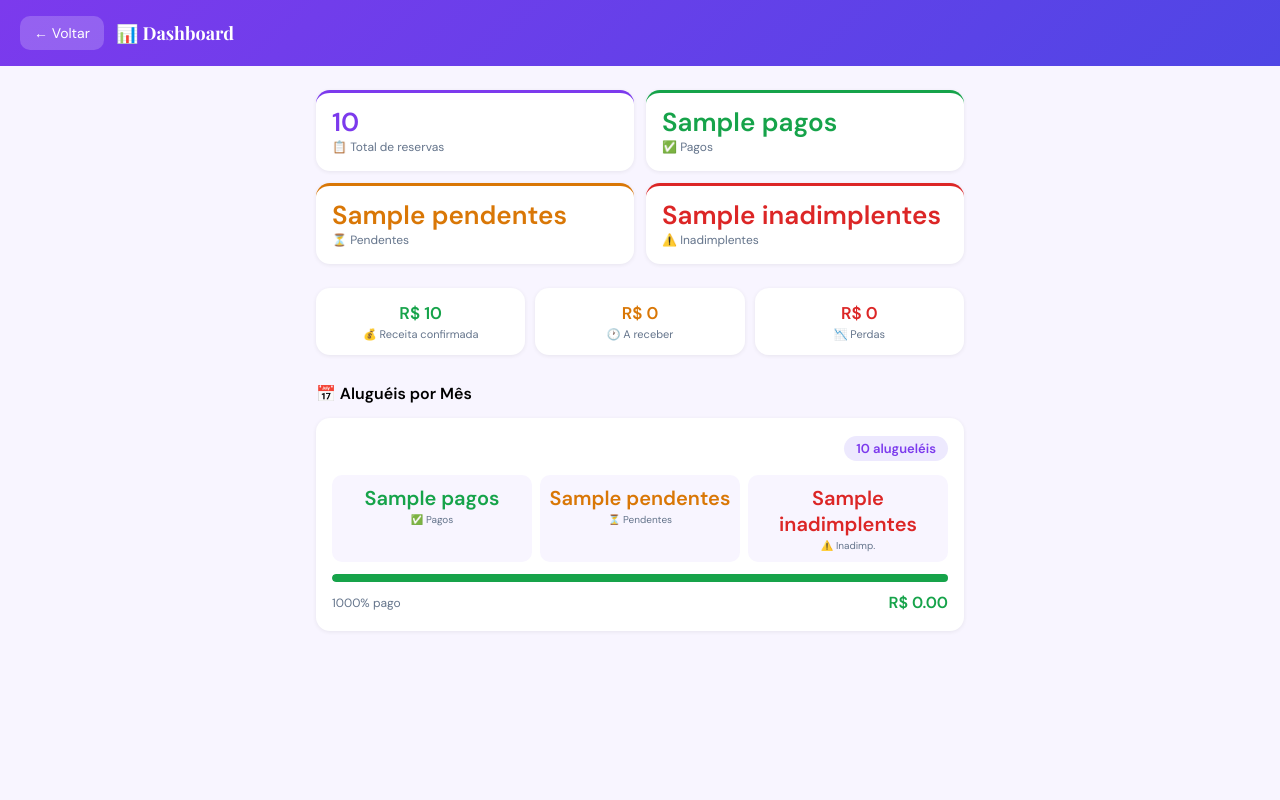
After one commit to nikaelaguiar-star/seu-aconchego, a Flask app: template templates/dashboard.html in a window 1280 px wide. The commit adds this page. Run offline with Flask 3, Linux system fonts and the light colour scheme; the template is opened without the code that fills it: most values are stand-ins (such as "Sample title", 1, 10 or a date in 2020).

Commit message:
Add files via upload

```diff
--- /dev/null
+++ b/templates/dashboard.html
@@ -0,0 +1,145 @@
+<!DOCTYPE html>
+<html lang="pt-br">
+<head>
+  <meta charset="UTF-8">
+  <meta name="viewport" content="width=device-width, initial-scale=1.0">
+  <title>Dashboard — Seu Aconchego</title>
+  <link href="https://fonts.googleapis.com/css2?family=Playfair+Display:wght@600;700&family=DM+Sans:wght@400;500;600&display=swap" rel="stylesheet">
+  <style>
+    :root { --purple: #7c3aed; --bg: #f8f5ff; --card: #fff; --border: #e9e3f5; --muted: #64748b; --green: #16a34a; --yellow: #d97706; --red: #dc2626; }
+    * { box-sizing: border-box; margin: 0; padding: 0; }
+    body { font-family: 'DM Sans', sans-serif; background: var(--bg); min-height: 100vh; }
+    header { background: linear-gradient(135deg, #7c3aed, #4f46e5); padding: 16px 20px; display: flex; align-items: center; justify-content: space-between; }
+    .header-left { display: flex; align-items: center; gap: 12px; }
+    .back-btn { background: rgba(255,255,255,0.2); border: none; color: #fff; padding: 8px 14px; border-radius: 10px; font-size: 14px; cursor: pointer; text-decoration: none; }
+    header h1 { font-family: 'Playfair Display', serif; color: #fff; font-size: 18px; }
+    .wrap { padding: 20px 16px 60px; max-width: 680px; margin: 0 auto; }
+
+    /* TOTAIS */
+    .totais { display: grid; grid-template-columns: 1fr 1fr; gap: 12px; margin-bottom: 24px; }
+    .stat { background: var(--card); border-radius: 14px; padding: 16px; box-shadow: 0 1px 4px rgba(0,0,0,0.07); border-top: 3px solid var(--purple); }
+    .stat.green { border-color: var(--green); }
+    .stat.yellow { border-color: var(--yellow); }
+    .stat.red { border-color: var(--red); }
+    .stat-num { font-size: 26px; font-weight: 800; color: var(--purple); line-height: 1; }
+    .stat.green .stat-num { color: var(--green); }
+    .stat.yellow .stat-num { color: var(--yellow); }
+    .stat.red .stat-num { color: var(--red); }
+    .stat-label { font-size: 12px; color: var(--muted); margin-top: 4px; }
+
+    /* RECEITA */
+    .receita-grid { display: grid; grid-template-columns: 1fr 1fr 1fr; gap: 10px; margin-bottom: 28px; }
+    .rec-card { background: var(--card); border-radius: 14px; padding: 14px 12px; box-shadow: 0 1px 4px rgba(0,0,0,0.07); text-align: center; }
+    .rec-val { font-size: 17px; font-weight: 800; }
+    .rec-label { font-size: 11px; color: var(--muted); margin-top: 3px; }
+
+    /* TABELA MENSAL */
+    .section-title { font-weight: 700; font-size: 16px; margin-bottom: 14px; display: flex; align-items: center; gap: 8px; }
+    .mes-card { background: var(--card); border-radius: 14px; padding: 18px 16px; box-shadow: 0 1px 4px rgba(0,0,0,0.07); margin-bottom: 12px; }
+    .mes-header { display: flex; justify-content: space-between; align-items: center; margin-bottom: 14px; }
+    .mes-nome { font-size: 17px; font-weight: 700; }
+    .mes-total { background: #ede9fe; color: var(--purple); border-radius: 99px; padding: 4px 12px; font-size: 13px; font-weight: 700; }
+    .mes-stats { display: grid; grid-template-columns: 1fr 1fr 1fr; gap: 8px; margin-bottom: 12px; }
+    .mes-stat { background: var(--bg); border-radius: 10px; padding: 10px 8px; text-align: center; }
+    .mes-stat-num { font-size: 20px; font-weight: 800; }
+    .mes-stat-label { font-size: 10px; color: var(--muted); margin-top: 2px; }
+    .barra-wrap { background: #f1f5f9; border-radius: 99px; height: 8px; overflow: hidden; }
+    .barra { height: 100%; border-radius: 99px; background: var(--green); }
+    .receita-mes { display: flex; justify-content: space-between; align-items: center; margin-top: 10px; }
+    .receita-val { font-size: 16px; font-weight: 800; color: var(--green); }
+
+    .empty { text-align: center; padding: 40px; color: var(--muted); }
+    .empty-icon { font-size: 48px; margin-bottom: 10px; }
+  </style>
+</head>
+<body>
+<header>
+  <div class="header-left">
+    <a href="/" class="back-btn">← Voltar</a>
+    <h1>📊 Dashboard</h1>
+  </div>
+</header>
+<div class="wrap">
+
+  <!-- TOTAIS GERAIS -->
+  <div class="totais" style="margin-top:4px;">
+    <div class="stat">
+      <div class="stat-num">{{ totais['total'] or 0 }}</div>
+      <div class="stat-label">📋 Total de reservas</div>
+    </div>
+    <div class="stat green">
+      <div class="stat-num">{{ totais['pagos'] or 0 }}</div>
+      <div class="stat-label">✅ Pagos</div>
+    </div>
+    <div class="stat yellow">
+      <div class="stat-num">{{ totais['pendentes'] or 0 }}</div>
+      <div class="stat-label">⏳ Pendentes</div>
+    </div>
+    <div class="stat red">
+      <div class="stat-num">{{ totais['inadimplentes'] or 0 }}</div>
+      <div class="stat-label">⚠️ Inadimplentes</div>
+    </div>
+  </div>
+
+  <!-- RECEITA -->
+  <div class="receita-grid">
+    <div class="rec-card">
+      <div class="rec-val" style="color:var(--green)">R$ {{ "%.0f"|format((totais['receita_total'] or 0)|float) }}</div>
+      <div class="rec-label">💰 Receita confirmada</div>
+    </div>
+    <div class="rec-card">
+      <div class="rec-val" style="color:var(--yellow)">R$ {{ "%.0f"|format((totais['a_receber'] or 0)|float) }}</div>
+      <div class="rec-label">🕐 A receber</div>
+    </div>
+    <div class="rec-card">
+      <div class="rec-val" style="color:var(--red)">R$ {{ "%.0f"|format((totais['perdas'] or 0)|float) }}</div>
+      <div class="rec-label">📉 Perdas</div>
+    </div>
+  </div>
+
+  <!-- POR MÊS -->
+  <div class="section-title">📅 Aluguéis por Mês</div>
+
+  {% if por_mes %}
+    {% for m in por_mes %}
+      {% set partes = m['mes'].split('-') %}
+      {% set nome_mes = meses_nomes.get(partes[1], partes[1]) + '/' + partes[0] %}
+      {% set pct = ((m['pagos'] or 0) / m['total'] * 100) if m['total'] > 0 else 0 %}
+      <div class="mes-card">
+        <div class="mes-header">
+          <div class="mes-nome">{{ nome_mes }}</div>
+          <span class="mes-total">{{ m['total'] }} aluguel{% if m['total'] != 1 %}éis{% endif %}</span>
+        </div>
+        <div class="mes-stats">
+          <div class="mes-stat">
+            <div class="mes-stat-num" style="color:var(--green)">{{ m['pagos'] or 0 }}</div>
+            <div class="mes-stat-label">✅ Pagos</div>
+          </div>
+          <div class="mes-stat">
+            <div class="mes-stat-num" style="color:var(--yellow)">{{ m['pendentes'] or 0 }}</div>
+            <div class="mes-stat-label">⏳ Pendentes</div>
+          </div>
+          <div class="mes-stat">
+            <div class="mes-stat-num" style="color:var(--red)">{{ m['inadimplentes'] or 0 }}</div>
+            <div class="mes-stat-label">⚠️ Inadimp.</div>
+          </div>
+        </div>
+        <div class="barra-wrap">
+          <div class="barra" style="width:{{ pct }}%"></div>
+        </div>
+        <div class="receita-mes">
+          <span style="font-size:12px;color:var(--muted)">{{ "%.0f"|format(pct) }}% pago</span>
+          <span class="receita-val">R$ {{ "%.2f"|format((m['receita'] or 0)|float) }}</span>
+        </div>
+      </div>
+    {% endfor %}
+  {% else %}
+    <div class="empty">
+      <div class="empty-icon">📊</div>
+      <p>Nenhuma reserva cadastrada ainda.</p>
+    </div>
+  {% endif %}
+
+</div>
+</body>
+</html>
--- a/templates/index.html
+++ b/templates/index.html
@@ -243,6 +243,7 @@
     {% if session.get('perfil') == 'admin' %}
     <a href="/usuarios" class="header-btn" style="font-size:12px;">👥</a>
     {% endif %}
+    <a href="/dashboard" class="header-btn" style="font-size:12px;">📊</a>
     <a href="/minha-conta" class="header-btn" style="font-size:12px;">👤 Conta</a>
     <a href="/logout" class="header-btn" style="font-size:12px;">
       <span style="display:none;display:inline;">{{ session.get('usuario_nome','').split()[0] }}</span> Sair
```
Also changed, not shown: templates/login.html (+14 -38 lines), templates/usuarios.html (+32 -45 lines).
